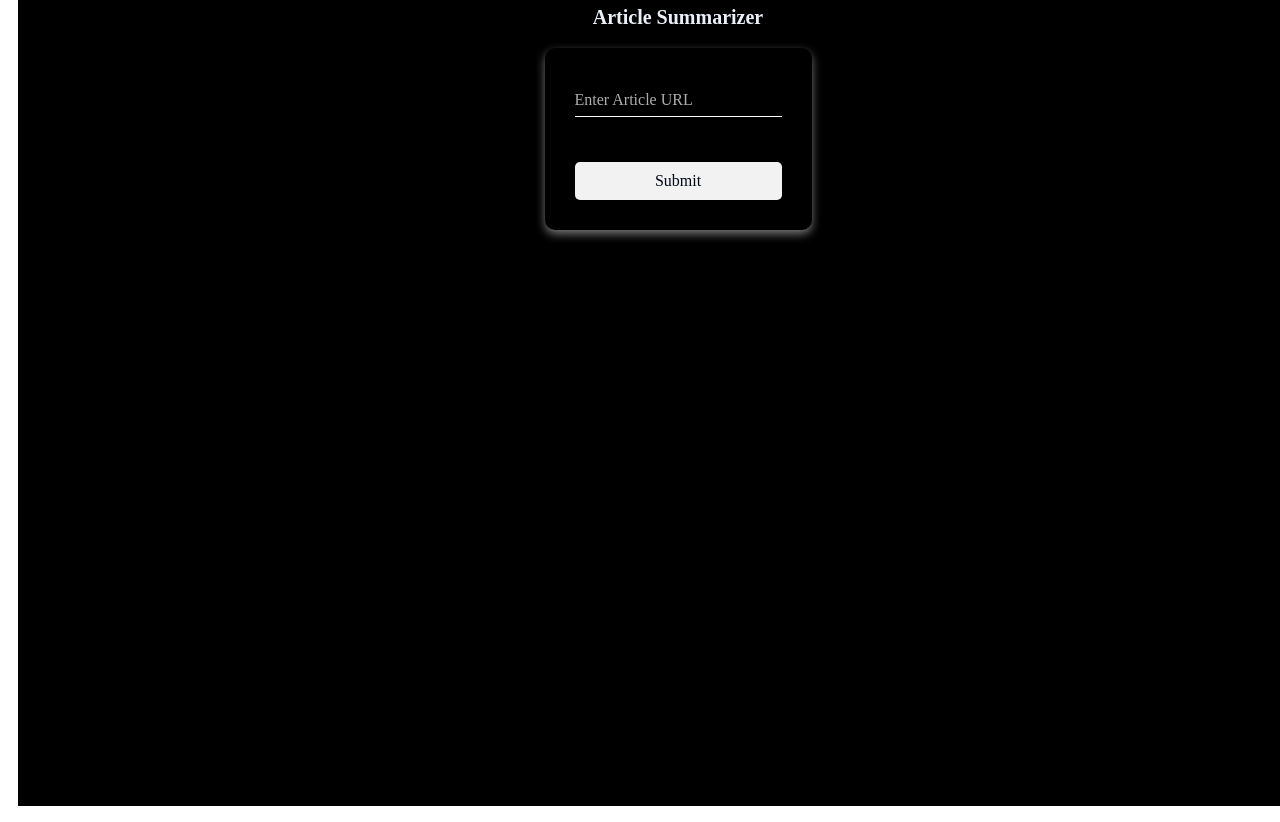
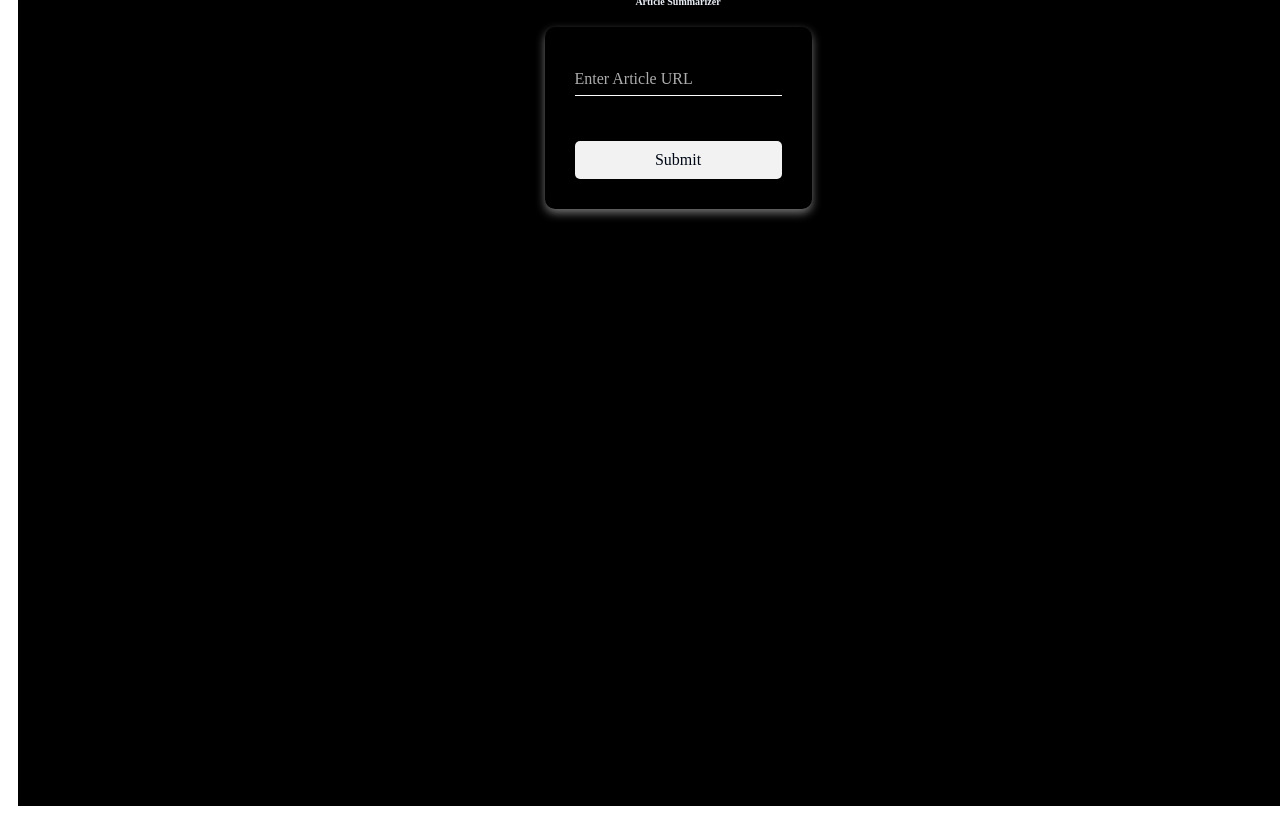
Before and after one commit to HafsaAbid82/Summarizer_Frontend, a React (Vite) app: page / in a window 1280 px wide. Shown: the top 822 px of the page. Built offline with nearby package versions, Linux system fonts and the light colour scheme.

Commit message:
Update App.css

```diff
--- a/src/App.css
+++ b/src/App.css
@@ -18,10 +18,10 @@
     padding: 20px;
 }
 h1 {
-  margin-top: 20px;
+  margin-top: 10px;
     margin-bottom: 20px;
     color: #ebeff7;
-   font-size: 20px
+   font-size: 10px
 }
 .form-container {
     display: flex;
```
